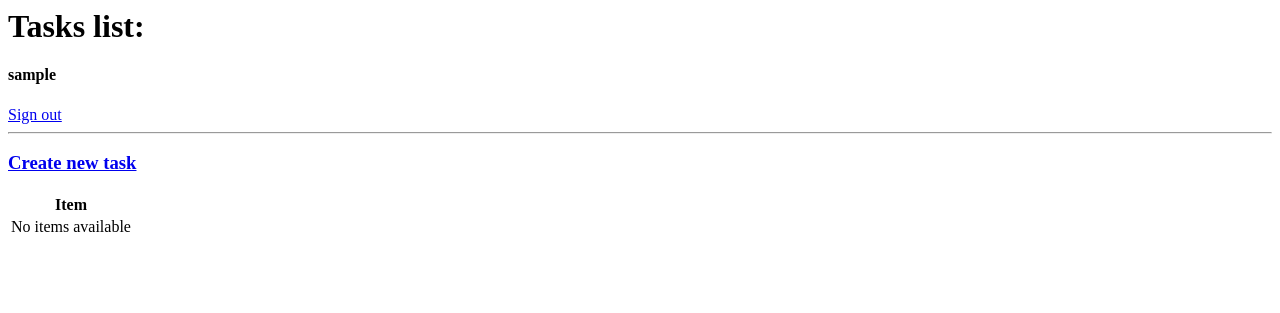
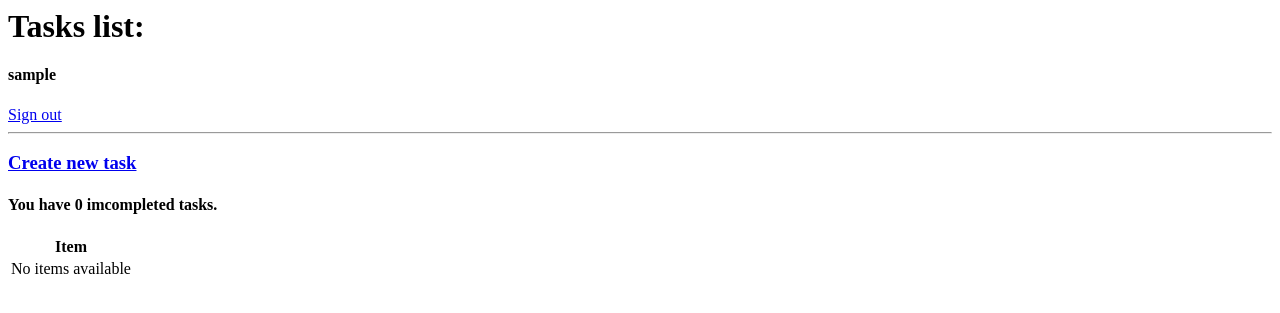
Before and after one commit to shmd001/django-todo, a Django app: page / in a window 1280 px wide. Shown: the top 313 px of the page. Run offline with Django 4.2, Linux system fonts and the light colour scheme; the visitor is signed in with stand-in values (Sample User, id 1); data that the repository does not hold is empty.

Commit message:
Added imcompleted tasks counter

```diff
--- a/todo/base/templates/base/task_list.html
+++ b/todo/base/templates/base/task_list.html
@@ -8,6 +8,8 @@
 <h3>
     <a href="{% url 'task-create' %}">Create new task</a>
 </h3>
+
+<h4>You have {{count}} imcompleted tasks.</h4>
 
 <table>
     <tr>
--- a/todo/base/views.py
+++ b/todo/base/views.py
@@ -50,6 +50,7 @@ class TaskList(LoginRequiredMixin, ListView):
     def get_context_data(self, **kwargs):
         context = super().get_context_data(**kwargs)
         context['tasks'] = context['tasks'].filter(user=self.request.user)
+        context['count'] = context['tasks'].filter(complete=False).count()
         return context
 
 
```
